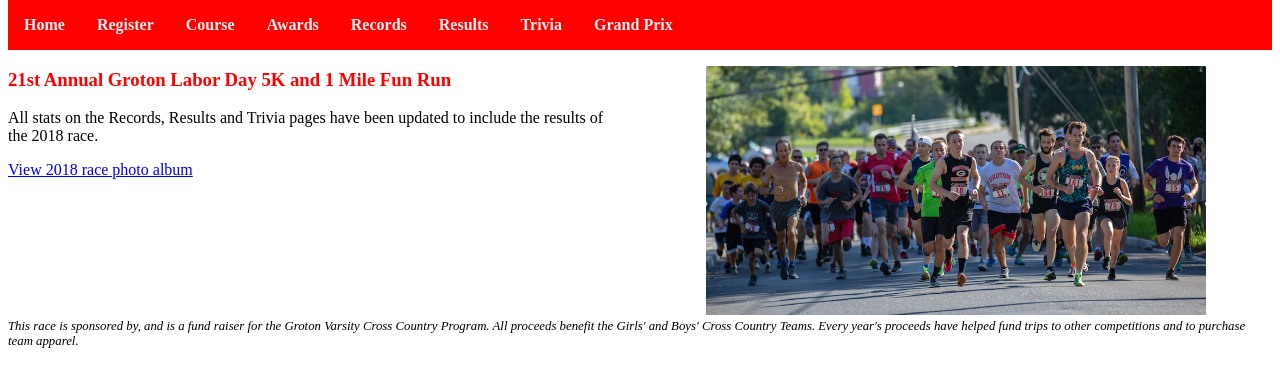
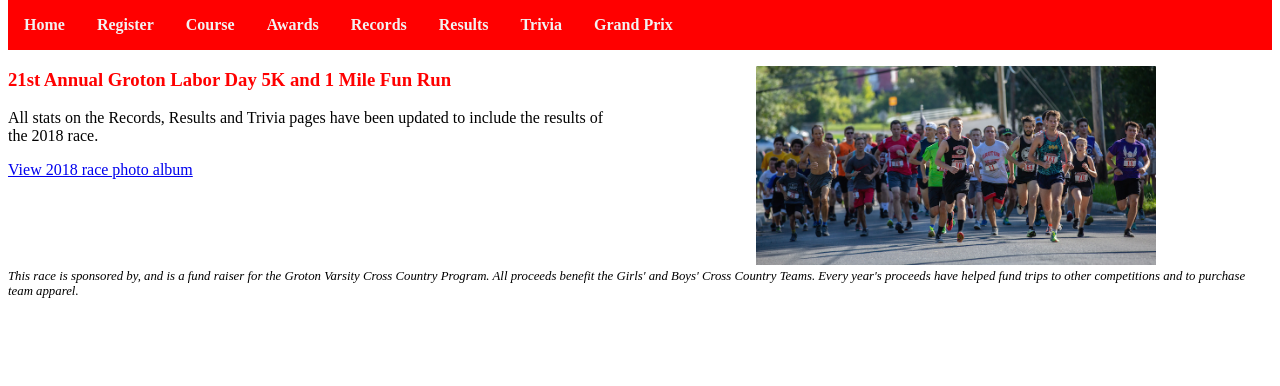
Before and after one commit to groton5k/groton5k.github.io, a plain HTML site: page index.html in a window 1280 px wide. Drawn offline with nearby package versions, Linux system fonts and the light colour scheme.

Commit message:
Update png size

```diff
--- a/index.html
+++ b/index.html
@@ -173,7 +173,7 @@
 			outside the high school gym. Post race refreshments.</span></p>-->
 		</div>
 		<div class="twocols centerCol" style="margin-top:1em;">
-			<img src="photos/start18.png" width="500" alt="Race Photo" />
+			<img src="photos/start18.png" width="400" alt="Race Photo" />
 		</div>
 		<div class="clear"></div>
 		<p class="subtext">This race is sponsored by, and is a fund raiser for the
```
